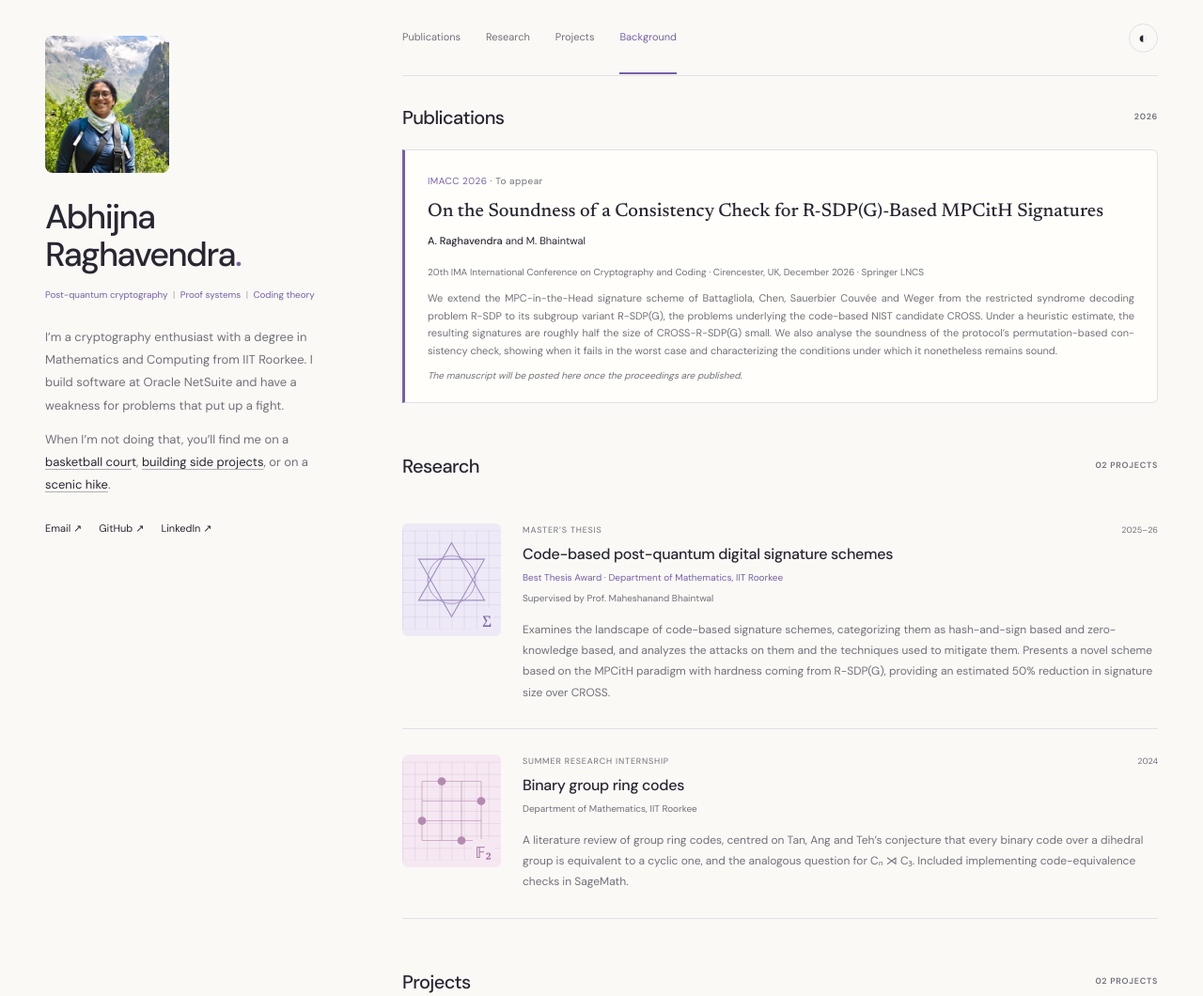
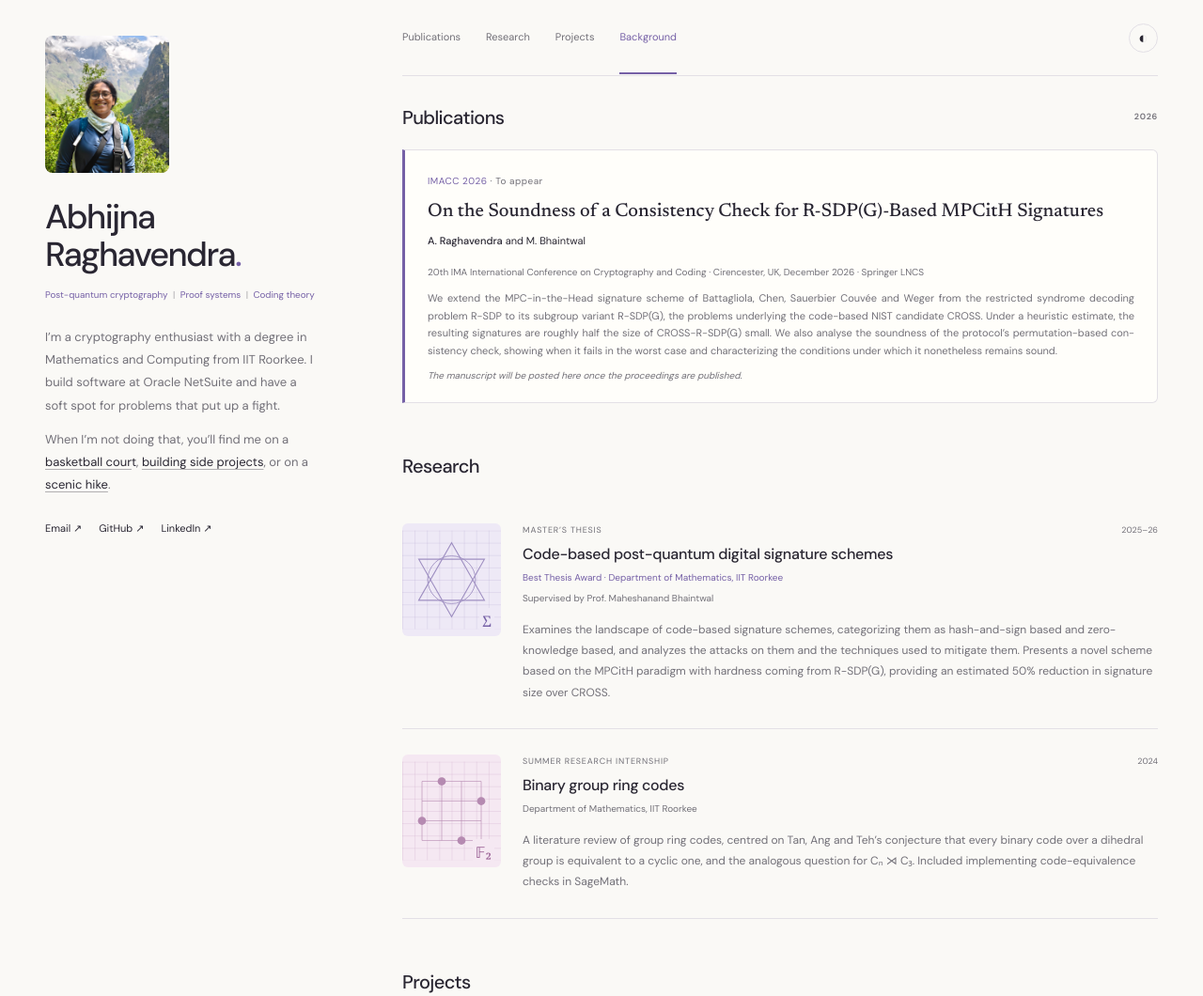
Before and after one commit to Abhijna-Raghavendra/Abhijna-Raghavendra.github.io, an Astro site: page / in a window 1280 px wide. Shown: the top 1060 px of the page at 94% size. Built offline with nearby package versions, Linux system fonts and the light colour scheme; Astro itself is replaced by a stand-in of ours.

Commit message:
fix: counters and the bio

```diff
--- a/src/pages/index.astro
+++ b/src/pages/index.astro
@@ -68,7 +68,6 @@ const groups = [
   {id: 'research', title: 'Research', items: research},
   {id: 'projects', title: 'Projects', items: projects},
 ];
-const count = (n: number) => `${String(n).padStart(2, '0')} ${n === 1 ? 'project' : 'projects'}`;
 ---
 <Base>
 <div class="academic-site">
@@ -76,7 +75,7 @@ const count = (n: number) => `${String(n).padStart(2, '0')} ${n === 1 ? 'project
     <div class="profile-top"><img class="portrait" src="/abhijna-raghavendra.jpeg" alt="Abhijna Raghavendra on a mountain hike" width="1200" height="1600" fetchpriority="high" /></div>
     <h1>Abhijna<br />Raghavendra<span>.</span></h1>
     <ul class="profile-interests" aria-label="Research interests"><li>Post-quantum cryptography</li><li>Proof systems</li><li>Coding theory</li></ul>
-    <p class="profile-bio">I’m a cryptography enthusiast with a degree in Mathematics and Computing from IIT Roorkee. I build software at Oracle NetSuite and have a weakness for problems that put up a fight.</p>
+    <p class="profile-bio">I’m a cryptography enthusiast with a degree in Mathematics and Computing from IIT Roorkee. I build software at Oracle NetSuite and have a soft spot for problems that put up a fight.</p>
     <p class="profile-bio">When I’m not doing that, you’ll find me on a <span class="hint hint-ball" tabindex="0"><span class="ball" aria-hidden="true">🏀</span>basketball cour<span class="t">t</span></span>, <a href="/projects">building side projects</a>, or on a <span class="hint hint-hike" tabindex="0" data-hint="Exhibit A ↑">scenic hike</span>.</p>
     <div class="socials">
       <a href="mailto:contact.abhijna@gmail.com">Email ↗</a>
@@ -111,7 +110,7 @@ const count = (n: number) => `${String(n).padStart(2, '0')} ${n === 1 ? 'project
 
     {groups.map(g => (
       <section id={g.id} class="research-section" aria-labelledby={`${g.id}-title`}>
-        <div class="section-heading"><h2 id={`${g.id}-title`}>{g.title}</h2><span class="eyebrow">{count(g.items.length)}</span></div>
+        <div class="section-heading"><h2 id={`${g.id}-title`}>{g.title}</h2></div>
         <div class="research-list">
           {g.items.map((r, i) => {
             const links = available(r.links);
```
